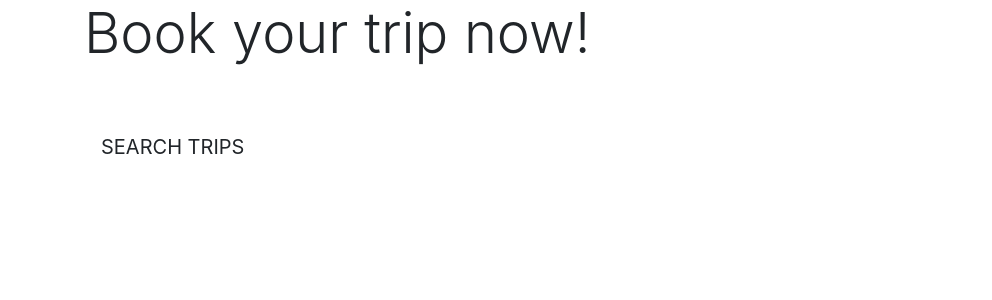
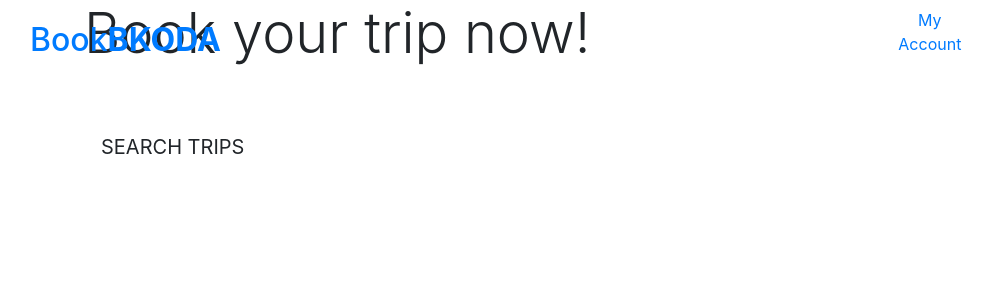
Before and after one commit to keelam13/book_bkoda, a Django app: page / in a window 1280 px wide. Shown: the top 300 px of the page, without its empty margins (1-993 px from the left). Run offline with Django 5.2, Linux system fonts and the light colour scheme.

Commit message:
Add main page header

```diff
--- a/templates/base.html
+++ b/templates/base.html
@@ -32,7 +32,43 @@
         <title>book bkoda {% block extra_title %}{% endblock %}</title>
     </head>
     <body>
-        <header class="container-fluid fixed-top"></header>
+        <header class="container-fluid fixed-top">
+            <div class="row">
+                <div class="col-12 col-lg-4 my-auto py-1 py-lg-0 text-center text-lg-left">
+                    <a href="{% url 'home' %}" class="nav-link main-logo-link">
+                        <h2 class="logo-font text-black-my-0">Book<strong>BKODA</strong></h2>
+                    </a>
+                </div>
+                <div class="col-12 col-lg-4 my-auto py-1 py-lg-0"></div>
+                <div class="col-12 col-lg-4 my-auto py-1 py-lg-0">
+                    <div class="col-12 col-lg-4 my-auto py-1-py-lg-0">
+                        <ul class="list-inline list-unstyled text-center text-lg-right my-0">
+                            <li class="list-inline-item dropdown">
+                                <a href="#" class="text-black nav-link" id="user-options" data-toggle="dropdown" aria-haspopup="true" aria-expanded="false">
+                                    <div class="text-center">
+                                        <div><i class="fas fa-user fa-lg"></i></div>
+                                        <p class="my-0">My Account</p>
+                                    </div>
+                                </a>
+                                <div class="dropdown-menu border-0" aria-labelledby="user-options">
+                                    {% if request.user.is_authenticated %}
+                                        {% if request.user.is_superuser %}
+                                            <a href="" class="dropdown-item">Trip Management</a>
+                                        {% endif %}
+                                        <a href="" class="dropdown-item">My Profile</a>
+                                        <a href="{% url 'account/logout' %}" class="dropdown-item">Logout</a>
+                                    {% else %}
+                                        <a href="{% url 'account/login' %}" class="dropdown-item">Login</a>
+                                        <a href="{% url 'account/signup' %}" class="dropdown-item">Register</a>
+                                    {% endif %}
+                                </div>
+                            </li>
+                            <li class="list-inline-item"></li>
+                        </ul>
+                    </div>
+                </div>
+            </div>
+        </header>
 
         {% if messages %}
             <div class="message-container"></div>
```
